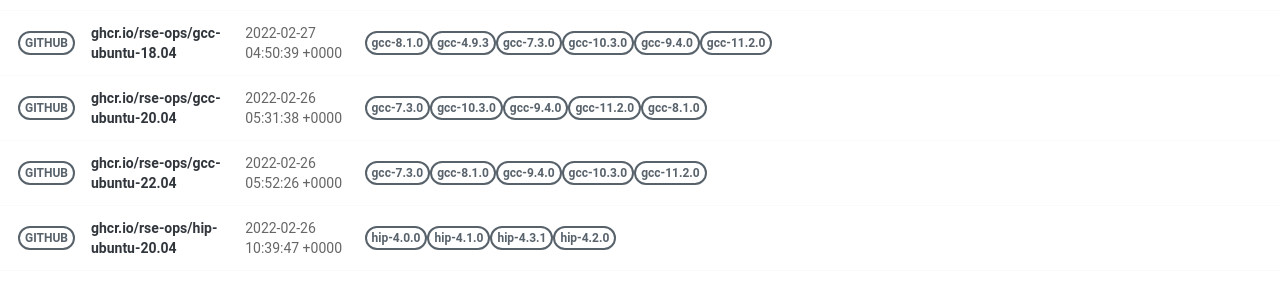
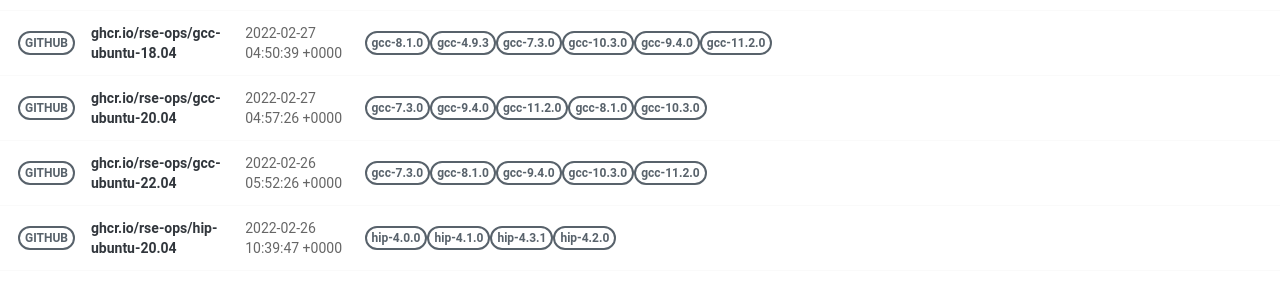
Before and after one commit to rse-ops/docker-images, a Jekyll site: the page built from pages/index.md, in a window 1280 px wide. Shown: the part 581-863 px from the top of the page. Built offline with Jekyll 4.4.1, drawn with Linux system fonts in a browser that asks for light colours; nearby versions of some CDN libraries.

Commit message:
Automated push to update library 2022-02-27

```diff
--- a/_library/ghcr.io-rse-ops-gcc-ubuntu-20.04.md
+++ b/_library/ghcr.io-rse-ops-gcc-ubuntu-20.04.md
@@ -1,7 +1,7 @@
 ---
 layout: container
 name: ghcr.io/rse-ops/gcc-ubuntu-20.04
-updated_at: 2022-02-26 05:31:38.822276
+updated_at: 2022-02-27 04:57:26.976594
 
 
 container_url: https://github.com/orgs/rse-ops/packages/container/package/gcc-ubuntu-20.04
```
Also changed, not shown: other parts of _library/ghcr.io-rse-ops-gcc-ubuntu-20.04.md (+3 -3 lines).
